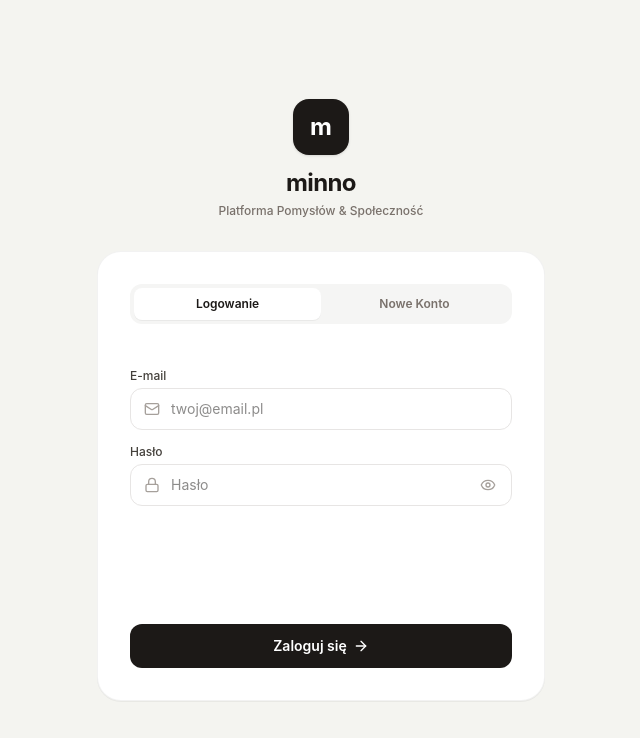
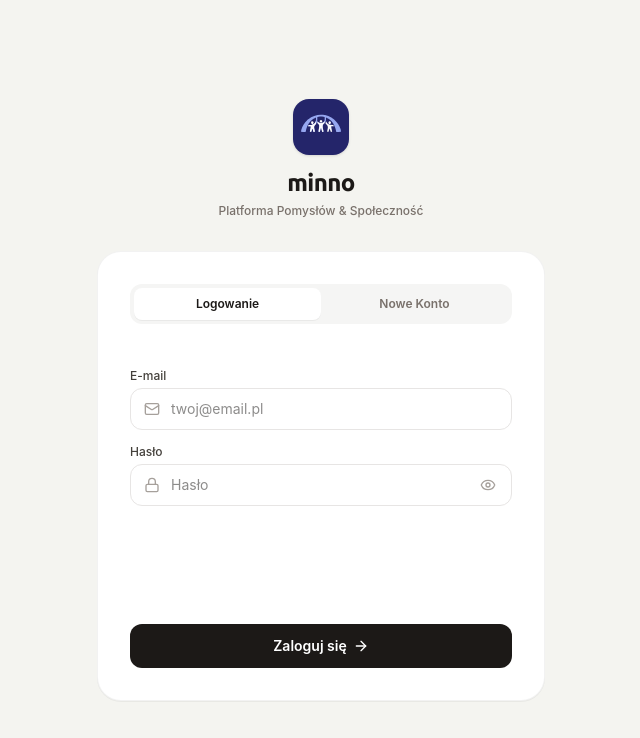
Before and after one commit to nikiwiii/hubmi, a Next.js app in the folder front/: page /auth in a window 1280 px wide. Shown: the top 738 px of the page, without its empty margins (316-956 px from the left). Built offline with nearby package versions, Linux system fonts and the light colour scheme; no server answers.

Commit message:
feat: branding

```diff
--- a/front/app/auth/page.tsx
+++ b/front/app/auth/page.tsx
@@ -131,10 +131,17 @@ export default function AuthPage() {
     <div className="min-h-screen flex-1 flex flex-col items-center justify-center p-4 sm:p-6 bg-[#F4F4F0]">
       {/* App Logo */}
       <div className="flex flex-col items-center justify-center mb-8 select-none text-center">
-        <div className="w-14 h-14 rounded-2xl bg-stone-900 flex items-center justify-center text-white font-bold text-2xl shadow-sm mb-3">
-          m
+        <div className="w-14 h-14 rounded-2xl overflow-hidden shadow-sm mb-3">
+          <img
+            src="/logo.svg"
+            alt="minno logo"
+            className="w-full h-full object-cover"
+          />
         </div>
-        <span className="text-2xl font-bold text-stone-900 tracking-tight">
+        <span
+          className="text-2xl font-bold text-stone-900 tracking-tight font-ubuntu"
+          style={{ fontFamily: "var(--font-ubuntu), 'Ubuntu', sans-serif" }}
+        >
           minno
         </span>
         <p className="text-xs text-stone-500 font-medium mt-1">
--- a/front/app/components/shared/Navbar.tsx
+++ b/front/app/components/shared/Navbar.tsx
@@ -67,10 +67,17 @@ export const Navbar: React.FC<NavbarProps> = ({
           {/* Brand Logo */}
           <div
             onClick={() => navigateTo("discover")}
-            className="flex items-center gap-2.5 cursor-pointer select-none"
+            className="flex items-center gap-2.5 cursor-pointer select-none group"
           >
+            <div className="w-8.5 h-8.5 rounded-xl overflow-hidden shadow-xs group-hover:scale-105 transition-transform duration-200 shrink-0">
+              <img
+                src="/logo.svg"
+                alt="minno logo"
+                className="w-full h-full object-cover"
+              />
+            </div>
             <span
-              className="text-2xl font-medium bg-radial from-[#7C89B8] to-[#2A271E] bg-clip-text text-transparent tracking-tight font-ubuntu"
+              className="text-2xl font-bold bg-gradient-to-r from-stone-900 via-stone-800 to-stone-600 bg-clip-text text-transparent tracking-tight font-ubuntu"
               style={{ fontFamily: "var(--font-ubuntu), 'Ubuntu', sans-serif" }}
             >
               minno
--- a/front/app/layout.tsx
+++ b/front/app/layout.tsx
@@ -20,8 +20,12 @@ const ubuntu = Ubuntu({
 });
 
 export const metadata: Metadata = {
-  title: "minno – Platforma Pomysłów & Społeczność 40+",
-  description: "Minimalistyczna, profesjonalna przestrzeń do zgłaszania, opiniowania i testowania pomysłów.",
+  title: "minno – Małopolskie Innowacje",
+  description:
+    "Minimalistyczna, profesjonalna przestrzeń do zgłaszania, opiniowania i testowania pomysłów.",
+  icons: {
+    icon: "/logo.svg",
+  },
 };
 
 import { Providers } from "./providers";
```
Also changed, not shown: front/public/logo.svg (added).
